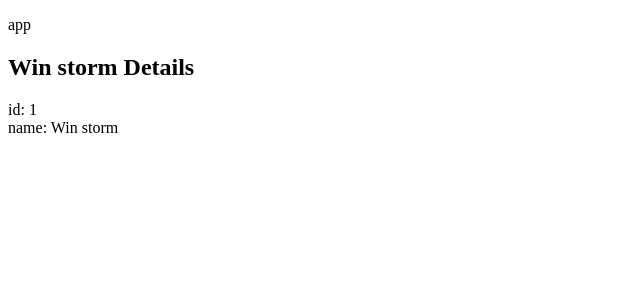
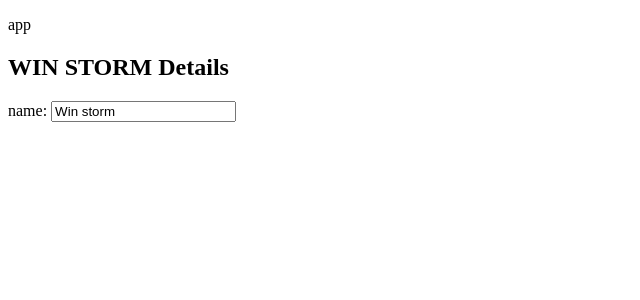
Before and after one commit to lsylsy289/toh, an Angular app: page / in a window 1280 px wide. Shown: the top 300 px of the page, without its empty margins (0-640 px from the left). Built offline with nearby package versions, Linux system fonts and the light colour scheme.

Commit message:
two-wayBiding

```diff
--- a/src/app/app.module.ts
+++ b/src/app/app.module.ts
@@ -1,10 +1,9 @@
 import { BrowserModule } from '@angular/platform-browser';
 import { NgModule } from '@angular/core';
 
-
 import { AppComponent } from './app.component';
 import { HeroesComponent } from './heroes/heroes.component';
-
+import {FormsModule} from '@angular/forms';
 
 @NgModule({
   declarations: [
@@ -12,7 +11,8 @@ import { HeroesComponent } from './heroes/heroes.component';
     HeroesComponent
   ],
   imports: [
-    BrowserModule
+    BrowserModule,
+    FormsModule
   ],
   providers: [],
   bootstrap: [AppComponent]
--- a/src/app/heroes/heroes.component.html
+++ b/src/app/heroes/heroes.component.html
@@ -1,3 +1,7 @@
-<h2>{{ hero.name }} Details</h2>
-<div><span>id: </span>{{hero.id}}</div>
-<div><span>name: </span>{{hero.name}}</div>
+<h2>{{ hero.name | uppercase  }} Details</h2>
+
+<div>
+  <label>name:
+    <input [(ngModel)]="hero.name" placeholder="이름을 입력하세요." />
+  </label>
+</div>
--- a/src/app/heroes/heroes.component.ts
+++ b/src/app/heroes/heroes.component.ts
@@ -7,12 +7,11 @@ import {Hero} from '../hero';
   styleUrls: ['./heroes.component.css']
 })
 export class HeroesComponent implements OnInit {
-  hero: Hero = {
-    id: 1,
-    name: 'Win storm'
-  };
+  hero: Hero;
 
-  constructor() { }
+  constructor() {
+    this.hero = new Hero(1, 'Win storm');
+  }
 
   ngOnInit() {
   }
```
Also changed, not shown: src/app/hero.ts (+7 -2 lines).
